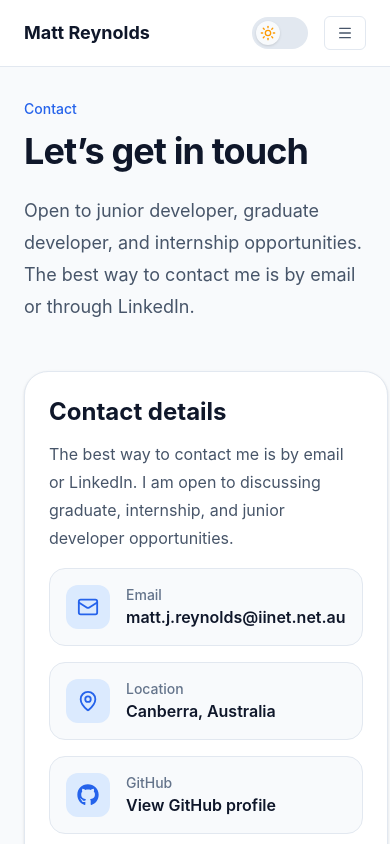
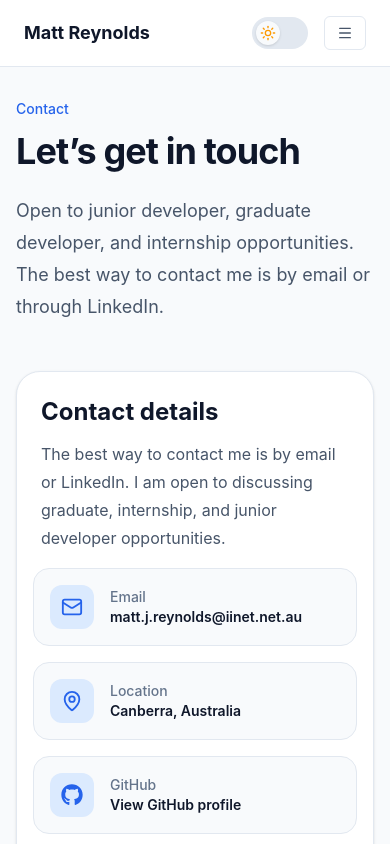
Before and after one commit to mattxreynolds/Portfolio, a React (Vite) app: page /contact in a window 390 px wide. Shown: the top 844 px of the page. Built offline with nearby package versions, Linux system fonts and the light colour scheme.

Commit message:
Fix responsive display issue in contact page on mobile screens

```diff
--- a/src/components/contact/ContactDetails.tsx
+++ b/src/components/contact/ContactDetails.tsx
@@ -8,10 +8,10 @@ function getSafeExternalUrl(url: string) {
 
 function ContactDetails() {
   return (
-    <div className='rounded-3xl border border-border bg-surface p-6 shadow-sm md:p-8'>
-      <h2 className='text-2xl font-bold text-text-primary'>Contact details</h2>
+    <div className='rounded-3xl border border-border bg-surface px-4 py-6 shadow-sm md:p-8'>
+      <h2 className='px-2 text-2xl font-bold text-text-primary'>Contact details</h2>
 
-      <p className='mt-3 max-w-xl leading-7 text-text-secondary'>
+      <p className='px-2 mt-3 max-w-xl leading-7 text-text-secondary'>
         The best way to contact me is by email or LinkedIn. I am open to discussing graduate,
         internship, and junior developer opportunities.
       </p>
@@ -27,7 +27,9 @@ function ContactDetails() {
 
           <span>
             <span className='block text-sm font-medium text-text-muted'>Email</span>
-            <span className='block font-semibold text-text-primary'>{profile.email}</span>
+            <span className='block text-sm sm:text-base font-semibold text-text-primary'>
+              {profile.email}
+            </span>
           </span>
         </a>
 
@@ -38,7 +40,9 @@ function ContactDetails() {
 
           <span>
             <span className='block text-sm font-medium text-text-muted'>Location</span>
-            <span className='block font-semibold text-text-primary'>{profile.location}</span>
+            <span className='block text-sm sm:text-base font-semibold text-text-primary'>
+              {profile.location}
+            </span>
           </span>
         </div>
 
@@ -54,7 +58,9 @@ function ContactDetails() {
 
           <span>
             <span className='block text-sm font-medium text-text-muted'>GitHub</span>
-            <span className='block font-semibold text-text-primary'>View GitHub profile</span>
+            <span className='block text-sm sm:text-base font-semibold text-text-primary'>
+              View GitHub profile
+            </span>
           </span>
         </a>
 
@@ -70,7 +76,9 @@ function ContactDetails() {
 
           <span>
             <span className='block text-sm font-medium text-text-muted'>LinkedIn</span>
-            <span className='block font-semibold text-text-primary'>Connect on LinkedIn</span>
+            <span className='block text-sm sm:text-base font-semibold text-text-primary'>
+              Connect on LinkedIn
+            </span>
           </span>
         </a>
       </div>
--- a/src/components/layout/PageContainer.tsx
+++ b/src/components/layout/PageContainer.tsx
@@ -5,7 +5,7 @@ type PageContainerProps = {
 function PageContainer({ children }: PageContainerProps) {
   return (
     <main className='min-h-screen py-8 bg-background text-text-primary'>
-      <div className='mx-auto max-w-6xl px-6'>{children}</div>
+      <div className='mx-auto max-w-6xl px-4 sm:px-8'>{children}</div>
     </main>
   );
 }
```
